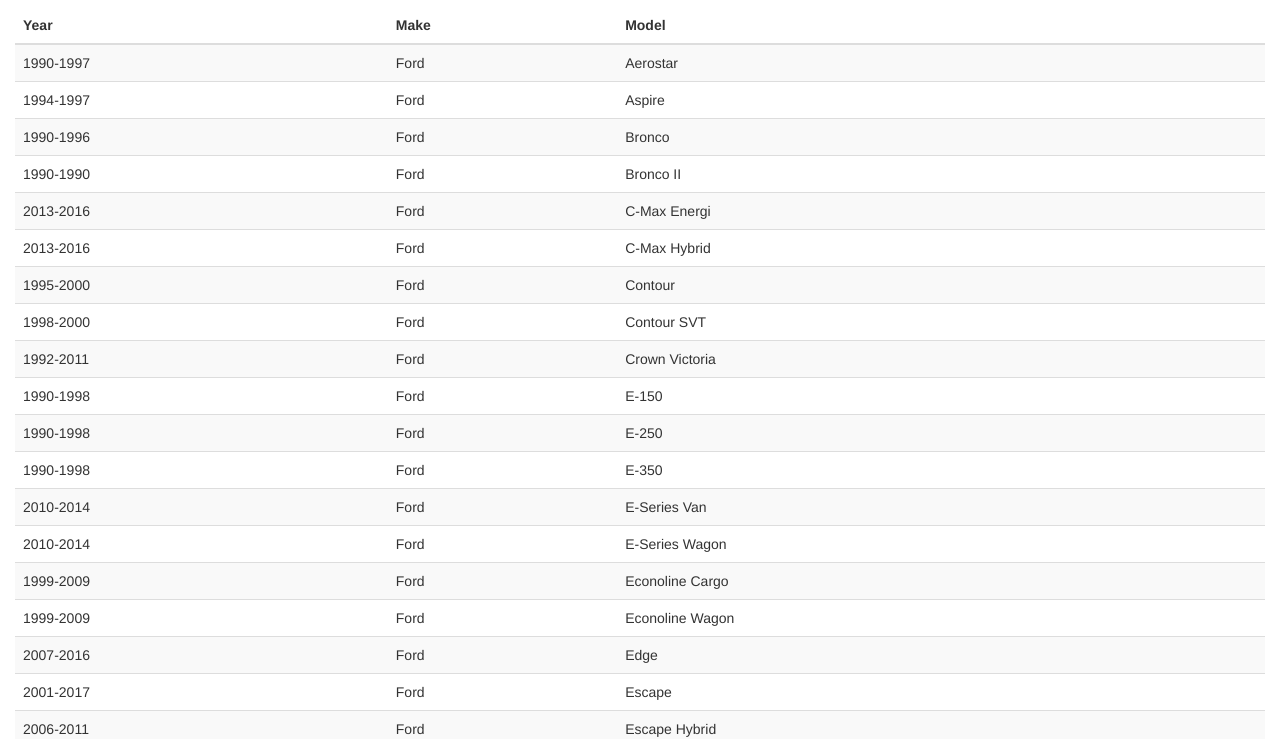
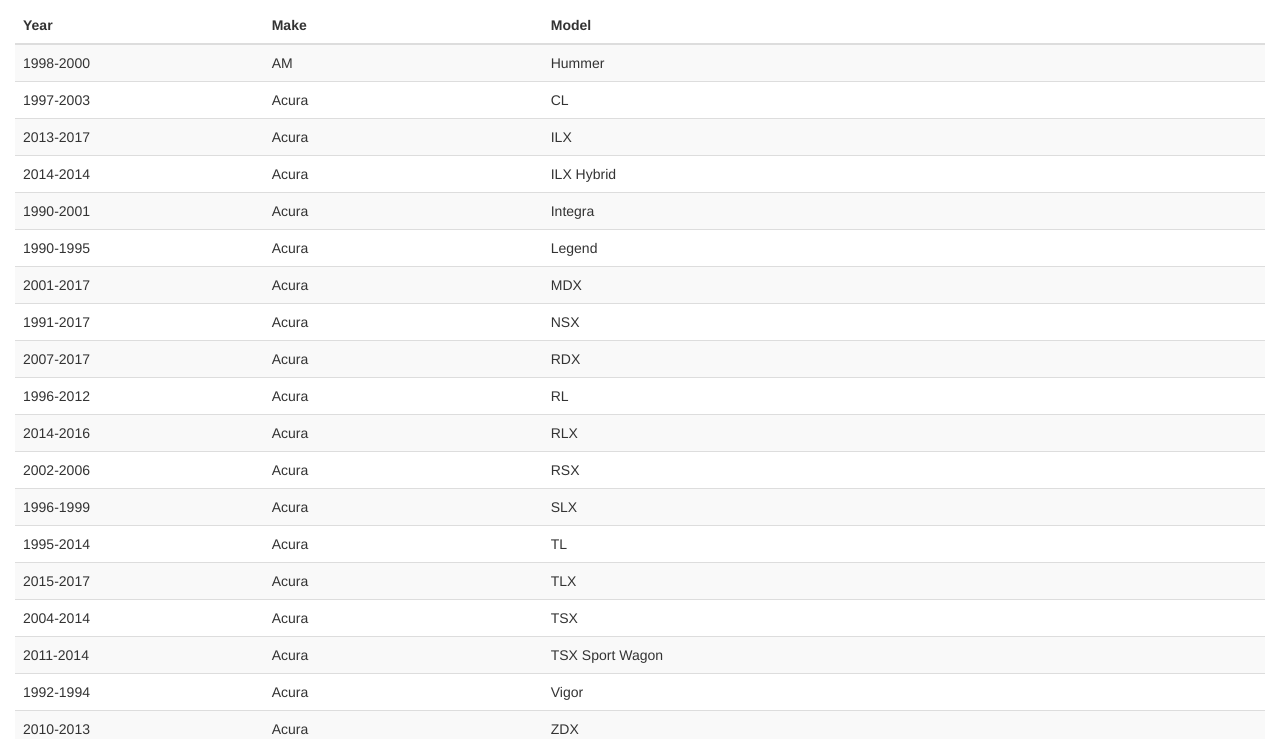
Before and after one commit to EvanGoss/Car-Spec-Database, a website: page client/index.html in a window 1280 px wide. Shown: the part 63-802 px from the top of the page. Drawn offline with nearby package versions, Linux system fonts and the light colour scheme.

Commit message:
Display all makes/models

```diff
--- a/client/app/cars/cars.html
+++ b/client/app/cars/cars.html
@@ -10,12 +10,13 @@
         </tr>
       </thead>
       <tbody>
-        <tr ng-repeat="car in data.makes[18].models">
-        <!-- <tr> -->
-          <td>{{car.years[0].year}}-{{car.years[car.years.length-1].year}}</td>
-          <td>{{car.id.split('_')[0]}}</td>
-          <td>{{car.name}}</td>
-        </tr>
+        <tr ng-if="0" ng-repeat-start="make in data.makes"></tr>
+          <tr ng-repeat="car in make.models">
+            <td>{{car.years[0].year}}-{{car.years[car.years.length-1].year}}</td>
+            <td>{{car.id.split('_')[0]}}</td>
+            <td>{{car.name}}</td>
+          </tr>
+        <tr ng-if="0" ng-repeat-end></tr>
       </tbody>
     </table>
   </div>
```
